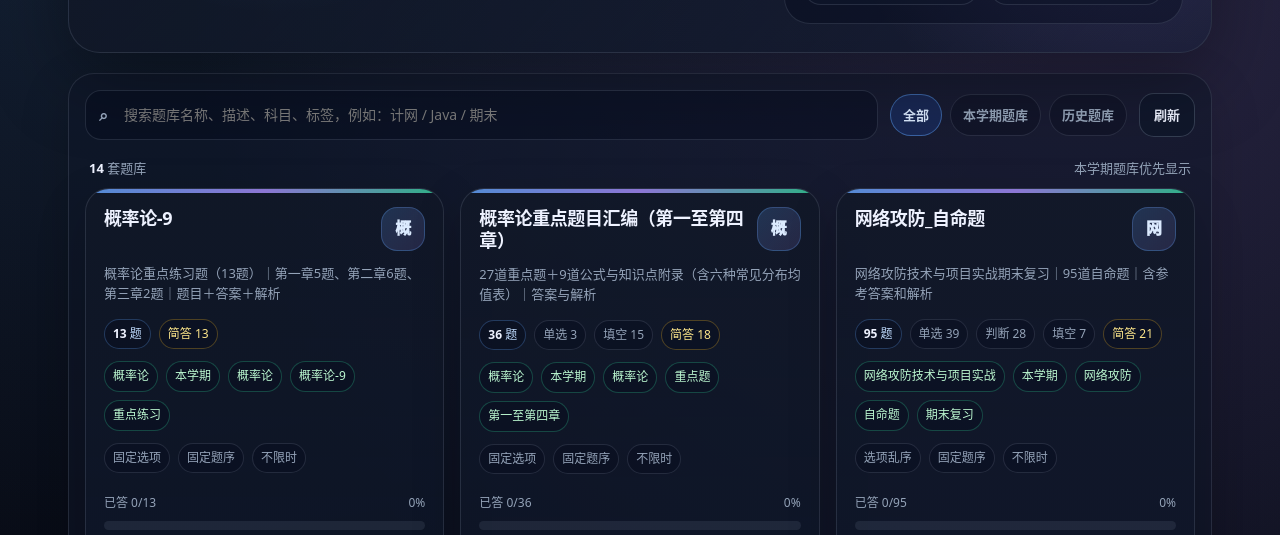
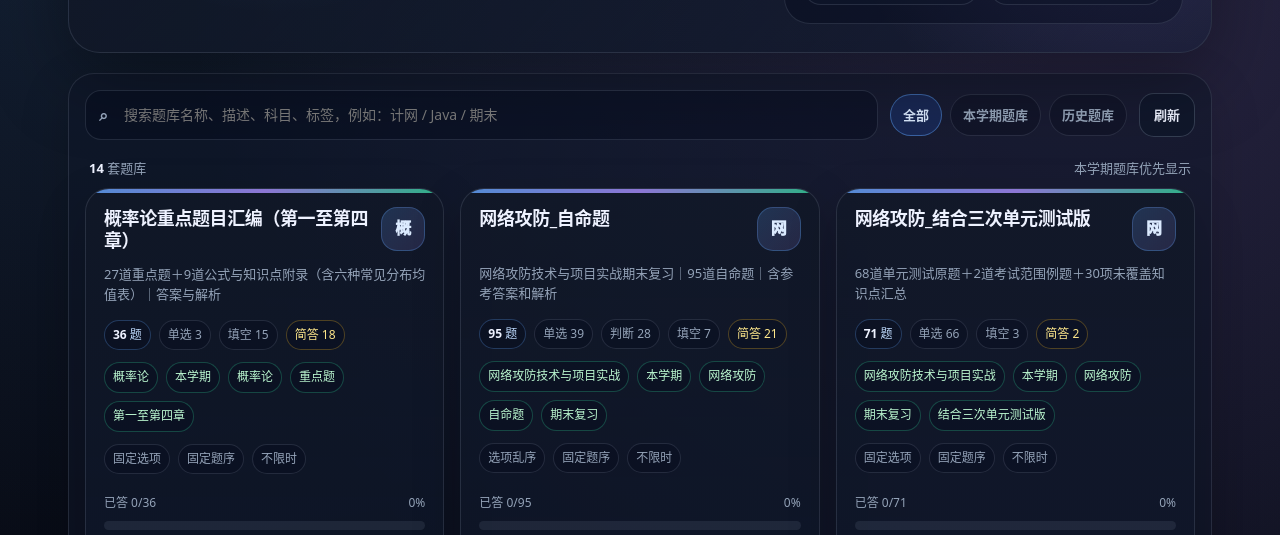
Before and after one commit to icloud-ao/dashabi, a plain HTML site: page index.html in a window 1280 px wide. Shown: the part 265-800 px from the top of the page. Drawn offline with Linux system fonts and the light colour scheme.

Commit message:
调整：首页概率论-9固定显示第四位

```diff
--- a/index.html
+++ b/index.html
@@ -327,10 +327,19 @@ async function load(){
     const list = await res.json();
     if(!Array.isArray(list)) throw new Error("list.json 必须是数组");
     allSets = await Promise.all(list.filter(x=>x && x.enabled !== false).map(hydrate));
+    const featuredOrder = [
+      "probability-key-points-2026",
+      "network-attack-defense-selfmade-2026",
+      "network-attack-defense-combined-tests-2026",
+      "probability-9"
+    ];
     allSets.sort((a,b) => {
-      const isMath = item => item.subject === "概率论";
-      return Number(isMath(b)) - Number(isMath(a))
-        || Number(semesterGroupFor(b) === "current") - Number(semesterGroupFor(a) === "current");
+      const ai = featuredOrder.indexOf(a.id);
+      const bi = featuredOrder.indexOf(b.id);
+      if(ai !== -1 || bi !== -1) {
+        return (ai === -1 ? featuredOrder.length : ai) - (bi === -1 ? featuredOrder.length : bi);
+      }
+      return Number(semesterGroupFor(b) === "current") - Number(semesterGroupFor(a) === "current");
     });
     $("messageBox").innerHTML = "";
     updateHeroStats();
```
